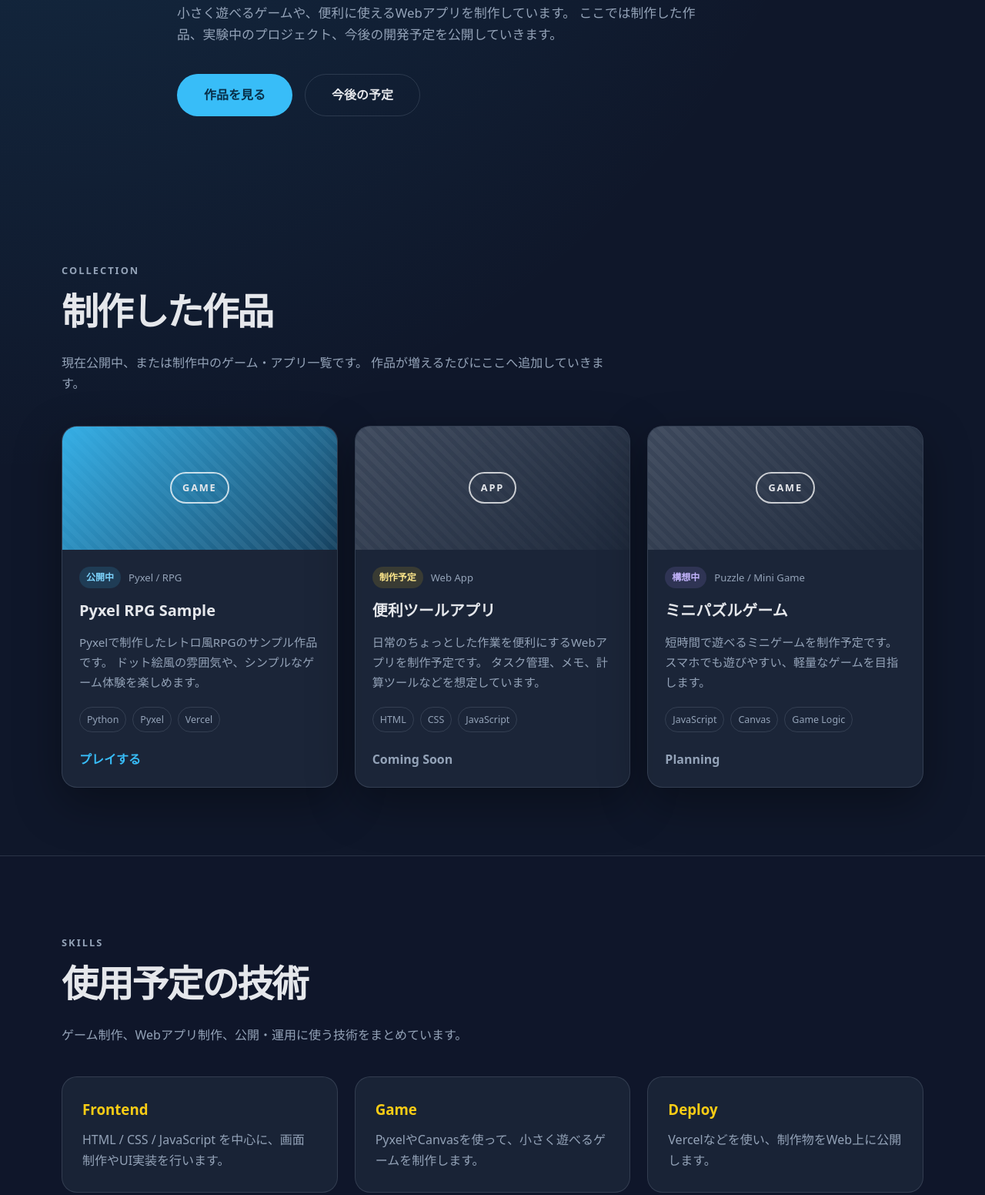
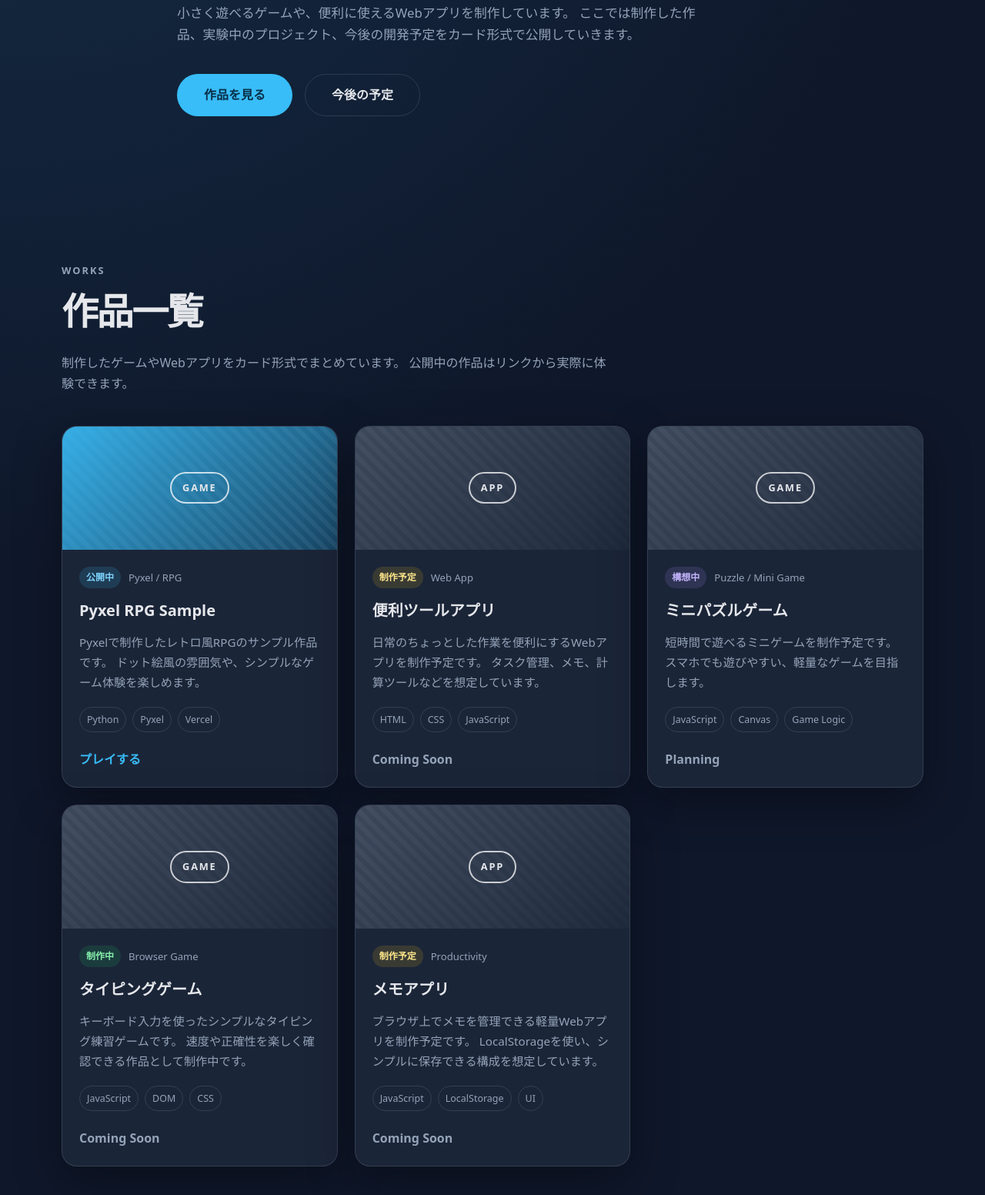
Before and after one commit to nurawo/portfolio, a plain HTML site: page index.html in a window 1280 px wide. Shown: the part 520-2072 px from the top of the page at 77% size. Drawn offline with Linux system fonts and the light colour scheme.

Commit message:
[update] 改修

```diff
--- a/css/style.css
+++ b/css/style.css
@@ -209,12 +209,14 @@ a {
   box-shadow: var(--shadow);
   transition:
     transform 0.2s ease,
-    border-color 0.2s ease;
+    border-color 0.2s ease,
+    box-shadow 0.2s ease;
 }
 
 .project-card:hover {
   transform: translateY(-6px);
   border-color: rgba(56, 189, 248, 0.5);
+  box-shadow: 0 24px 70px rgba(0, 0, 0, 0.45);
 }
 
 .project-card.featured {
@@ -246,6 +248,21 @@ a {
       transparent 6px,
       transparent 12px
     );
+}
+
+/* 将来的にサムネイル画像を使う場合 */
+
+.project-thumbnail.image {
+  padding: 0;
+  min-height: 180px;
+  background: #020617;
+}
+
+.project-thumbnail.image img {
+  display: block;
+  width: 100%;
+  height: 180px;
+  object-fit: cover;
 }
 
 .project-thumbnail span {
@@ -289,6 +306,11 @@ a {
 .badge.idea {
   background: rgba(167, 139, 250, 0.14);
   color: #c4b5fd;
+}
+
+.badge.progress {
+  background: rgba(34, 197, 94, 0.14);
+  color: #86efac;
 }
 
 .project-content h3 {
@@ -335,6 +357,23 @@ a {
 }
 
 .card-actions.disabled span {
+  color: var(--text-muted);
+}
+
+.card-actions.multi {
+  display: flex;
+  flex-wrap: wrap;
+  align-items: center;
+  gap: 14px;
+}
+
+.card-actions.multi a {
+  position: relative;
+}
+
+.card-actions.multi a:not(:first-child)::before {
+  content: "/";
+  margin-right: 14px;
   color: var(--text-muted);
 }
 
--- a/index.html
+++ b/index.html
@@ -35,7 +35,7 @@
 
         <p class="hero-text">
           小さく遊べるゲームや、便利に使えるWebアプリを制作しています。
-          ここでは制作した作品、実験中のプロジェクト、今後の開発予定を公開していきます。
+          ここでは制作した作品、実験中のプロジェクト、今後の開発予定をカード形式で公開していきます。
         </p>
 
         <div class="hero-actions">
@@ -48,11 +48,11 @@
     <section class="section" id="projects">
       <div class="container">
         <div class="section-heading">
-          <p class="section-label">Collection</p>
-          <h2>制作した作品</h2>
+          <p class="section-label">Works</p>
+          <h2>作品一覧</h2>
           <p>
-            現在公開中、または制作中のゲーム・アプリ一覧です。
-            作品が増えるたびにここへ追加していきます。
+            制作したゲームやWebアプリをカード形式でまとめています。
+            公開中の作品はリンクから実際に体験できます。
           </p>
         </div>
 
@@ -81,7 +81,7 @@
                 <li>Vercel</li>
               </ul>
 
-              <div class="card-actions">
+              <div class="card-actions multi">
                 <a href="https://pyxel-game-rpg.vercel.app/" target="_blank" rel="noopener noreferrer">
                   プレイする
                 </a>
@@ -145,6 +145,66 @@
 
               <div class="card-actions disabled">
                 <span>Planning</span>
+              </div>
+            </div>
+          </article>
+
+          <article class="project-card">
+            <div class="project-thumbnail muted">
+              <span>GAME</span>
+            </div>
+
+            <div class="project-content">
+              <div class="project-meta">
+                <span class="badge progress">制作中</span>
+                <span>Browser Game</span>
+              </div>
+
+              <h3>タイピングゲーム</h3>
+
+              <p>
+                キーボード入力を使ったシンプルなタイピング練習ゲームです。
+                速度や正確性を楽しく確認できる作品として制作中です。
+              </p>
+
+              <ul class="tech-list">
+                <li>JavaScript</li>
+                <li>DOM</li>
+                <li>CSS</li>
+              </ul>
+
+              <div class="card-actions disabled">
+                <span>Coming Soon</span>
+              </div>
+            </div>
+          </article>
+
+          <article class="project-card">
+            <div class="project-thumbnail muted">
+              <span>APP</span>
+            </div>
+
+            <div class="project-content">
+              <div class="project-meta">
+                <span class="badge draft">制作予定</span>
+                <span>Productivity</span>
+              </div>
+
+              <h3>メモアプリ</h3>
+
+              <p>
+                ブラウザ上でメモを管理できる軽量Webアプリを制作予定です。
+                LocalStorageを使い、シンプルに保存できる構成を想定しています。
+              </p>
+
+              <ul class="tech-list">
+                <li>JavaScript</li>
+                <li>LocalStorage</li>
+                <li>UI</li>
+              </ul>
+
+              <div class="card-actions disabled">
+                <span>Coming Soon</span>
               </div>
             </div>
           </article>
```
